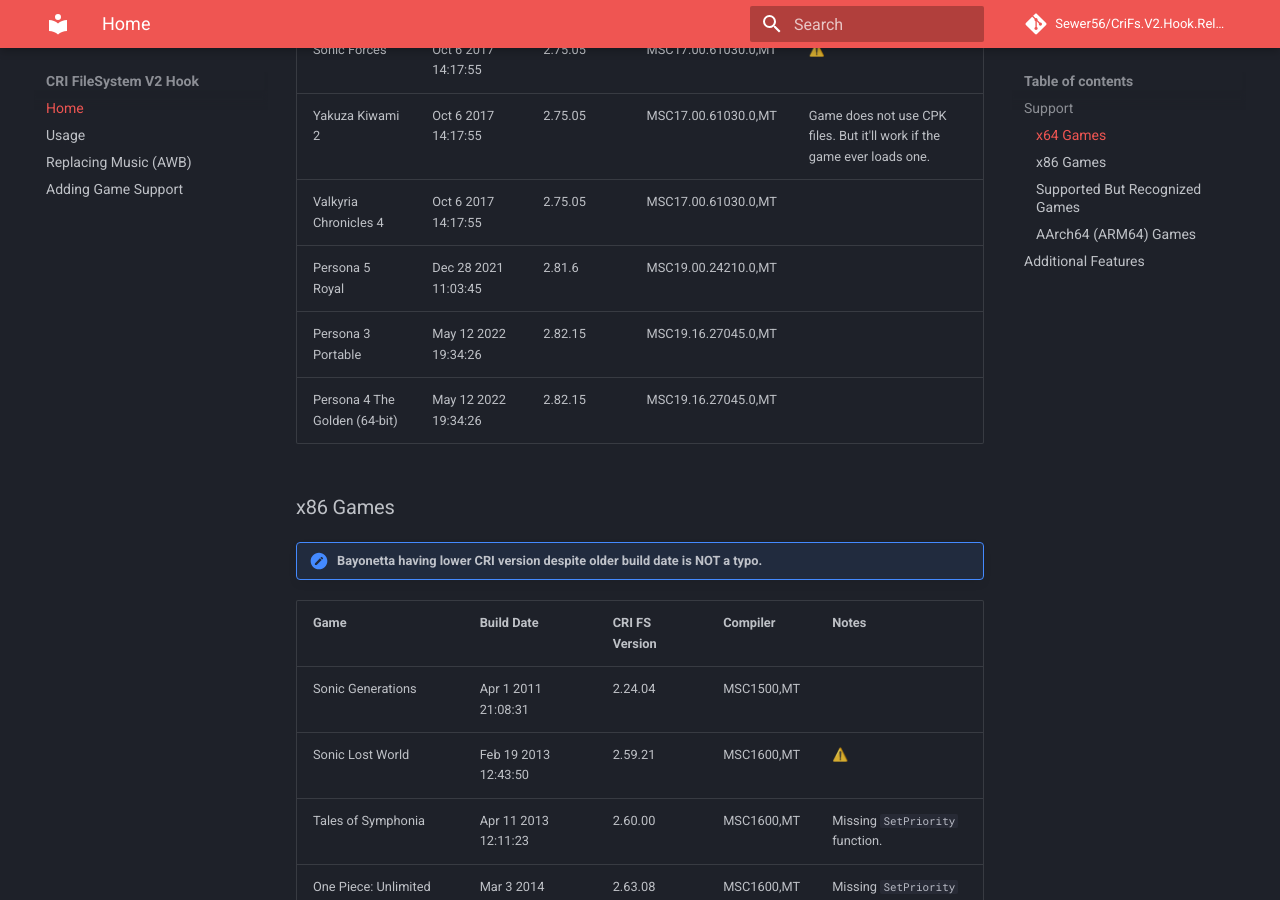
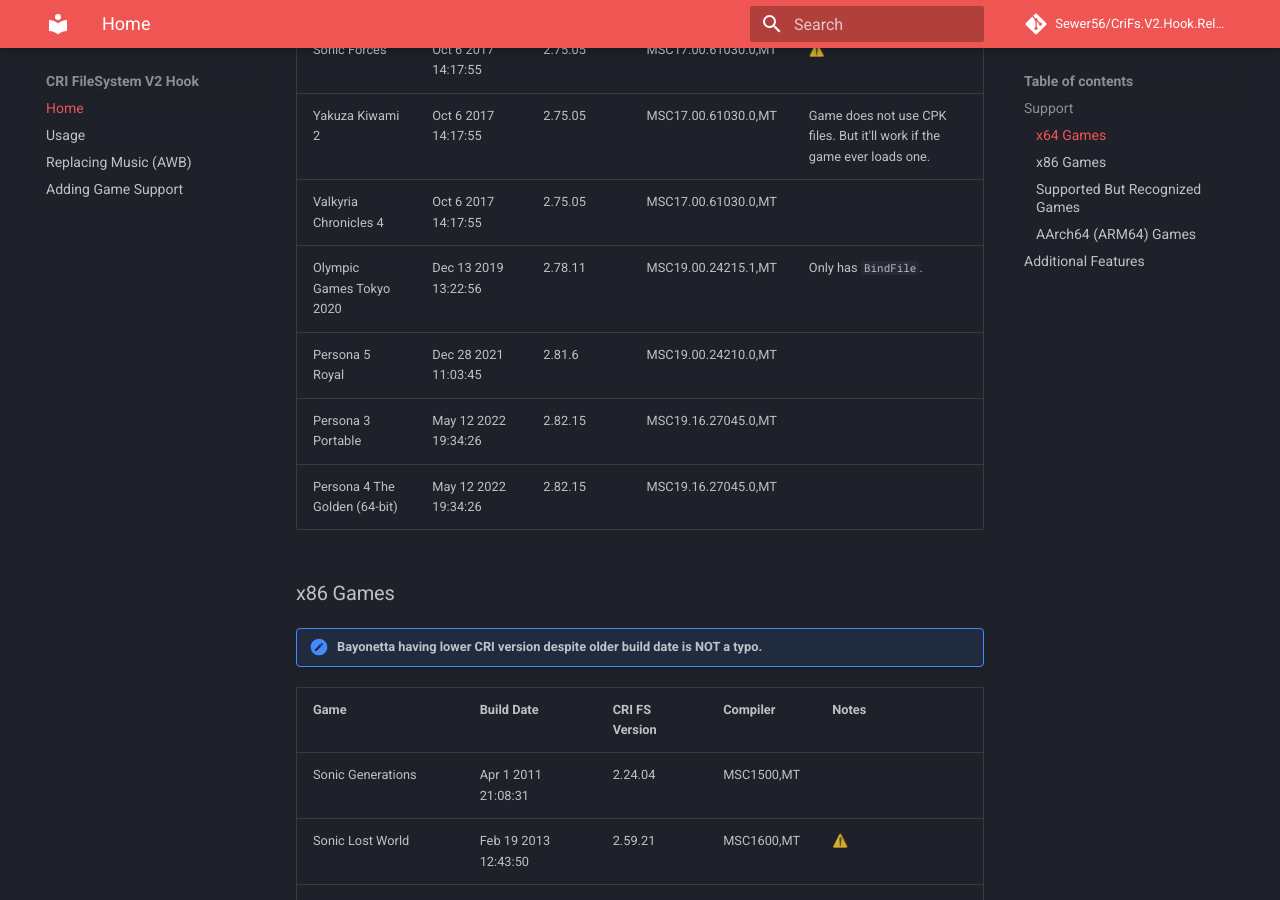
Before and after one commit to Sewer56/CriFs.V2.Hook.ReloadedII, an MkDocs documentation site: the page built from docs/index.md, in a window 1280 px wide and 900 px high, scrolled down 903 px. Built offline with MkDocs 1.6.1 and Material for MkDocs 9.7.7, drawn with Linux system fonts in a browser that asks for light colours; comment, search, counter and statistics services are not loaded.

Commit message:
Added: Missing Wiki Entry for Tokyo 2020

```diff
--- a/docs/index.md
+++ b/docs/index.md
@@ -22,6 +22,7 @@ If you need to support an additional game, and it is not listed here; [consider
 | Sonic Forces                  | Oct 6 2017 14:17:55  | 2.75.05        | MSC17.00.61030.0,MT | ⚠️                                                                                       |
 | Yakuza Kiwami 2               | Oct 6 2017 14:17:55  | 2.75.05        | MSC17.00.61030.0,MT | Game does not use CPK files. But it'll work if the game ever loads one.                  |
 | Valkyria Chronicles 4         | Oct 6 2017 14:17:55  | 2.75.05        | MSC17.00.61030.0,MT |                                                                                          |
+| Olympic Games Tokyo 2020      | Dec 13 2019 13:22:56 | 2.78.11        | MSC19.00.24215.1,MT | Only has `BindFile`.                                                                     |
 | Persona 5 Royal               | Dec 28 2021 11:03:45 | 2.81.6         | MSC19.00.24210.0,MT |                                                                                          |
 | Persona 3 Portable            | May 12 2022 19:34:26 | 2.82.15        | MSC19.16.27045.0,MT |                                                                                          |
 | Persona 4 The Golden (64-bit) | May 12 2022 19:34:26 | 2.82.15        | MSC19.16.27045.0,MT |                                                                                          |
```
